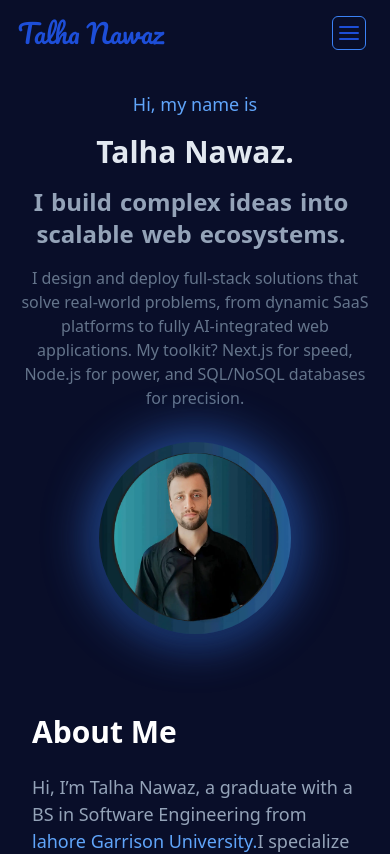
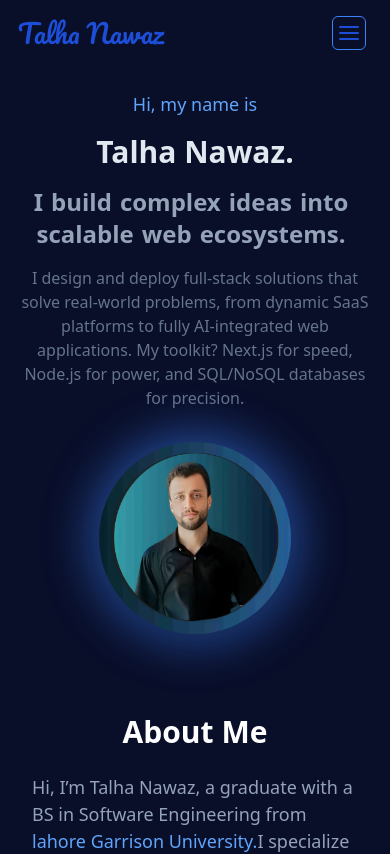
Before and after one commit to talha-fullstackdev/portfolio-nextjs-2, a Next.js app: page / in a window 390 px wide. Shown: the top 854 px of the page. Built offline with nearby package versions, Linux system fonts and the light colour scheme.

Commit message:
chnage the styles of about me heading

```diff
--- a/src/app/components/about/AboutMe.jsx
+++ b/src/app/components/about/AboutMe.jsx
@@ -21,7 +21,7 @@ const AboutMe = () => {
   return (
     <div className="md:w-[800px] "  id="about">
       <div className="md:px-8">
-        <h2 className="text-3xl font-bold text-white dark:text-slate-500">About Me</h2>
+        <h2 className="text-3xl font-bold text-white dark:text-slate-500 text-center md:text-start">About Me</h2>
         <p className="mt-6 text-[18px] text-slate-400 dark:text-slate-500">
           Hi, I’m Talha Nawaz, a graduate with a BS in Software Engineering from{" "}
           <span className="text-blue-400 hover:underline hover:underline-offset-4">
```
